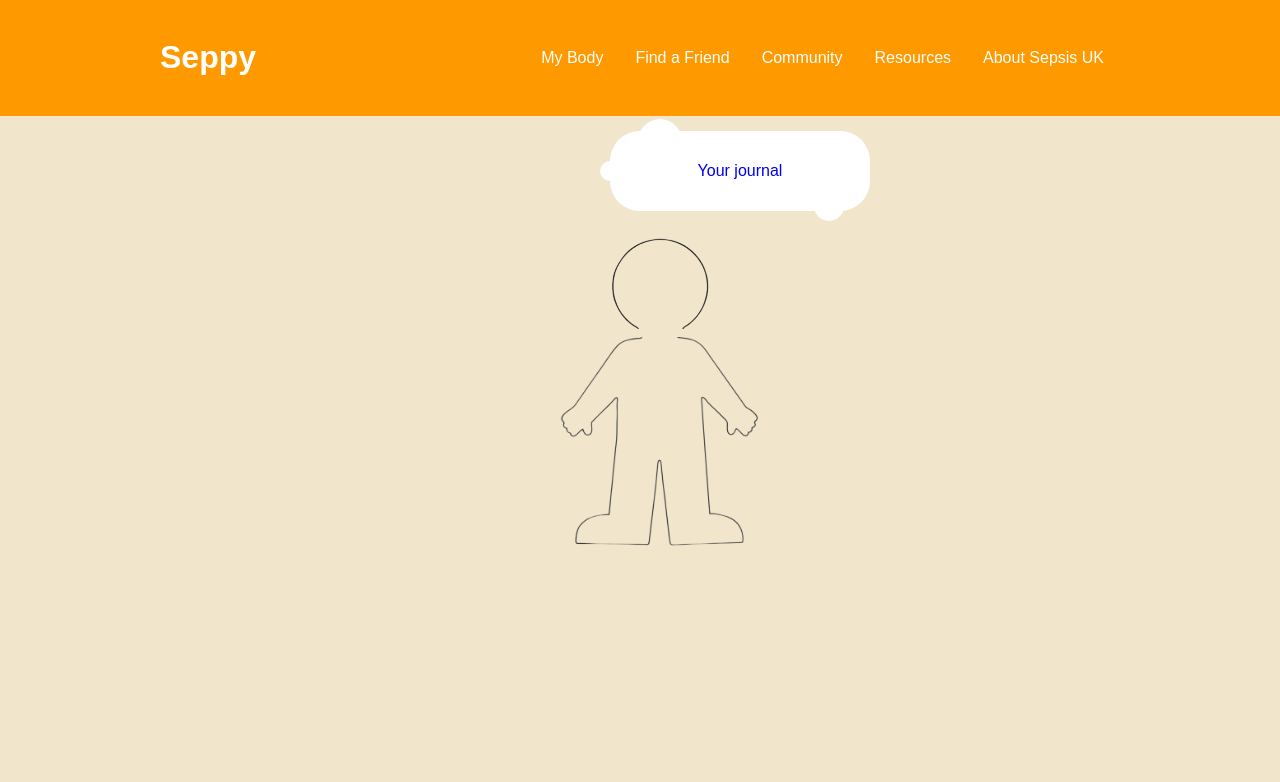
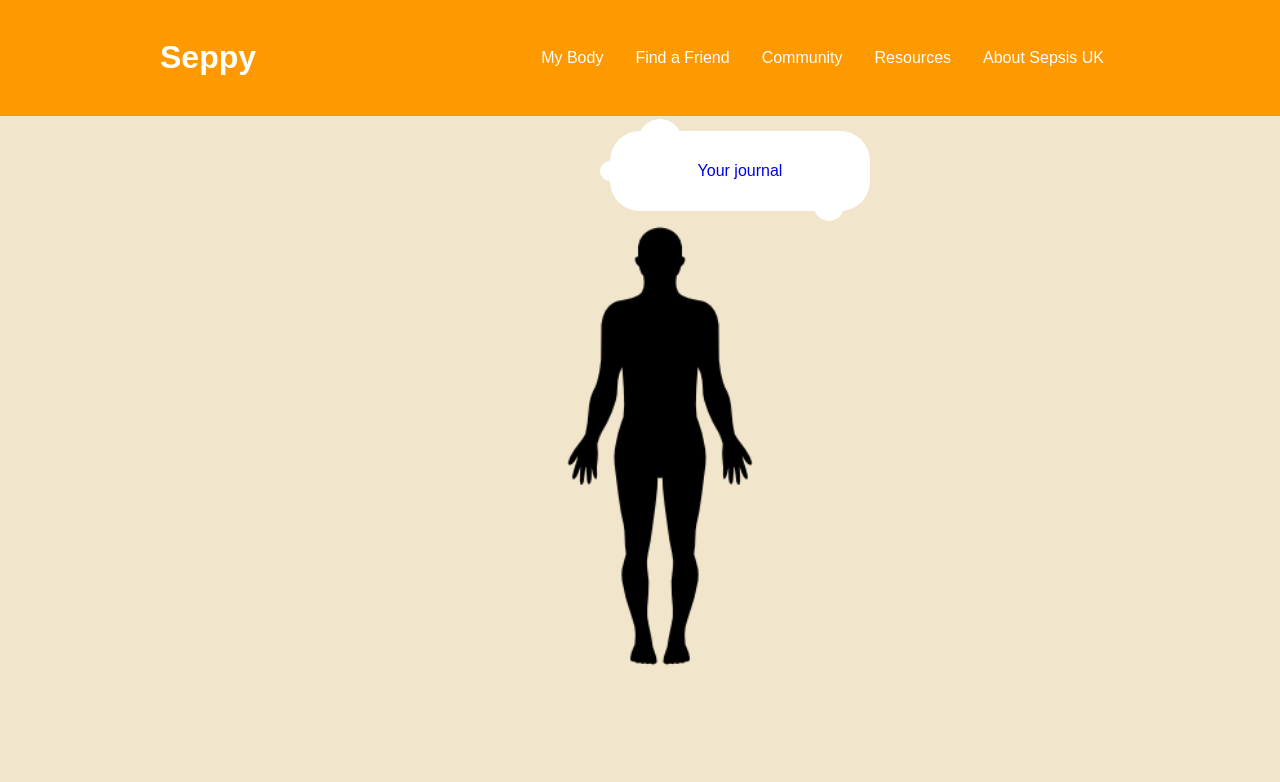
Before and after one commit to cfglondon24/Team-6, a website: page public/landing-page.html in a window 1280 px wide. Drawn offline with Linux system fonts and the light colour scheme; no server answers.

Commit message:
Final Changes
- Changed body picture

```diff
--- a/public/css/landing-page.css
+++ b/public/css/landing-page.css
@@ -40,7 +40,8 @@
 }
 
 .hover-link{
-    filter: grayscale(100%) brightness(50%)
+    filter: grayscale(100%) brightness(50%);
+    position: relative; bottom: 120px;
 }
 
 .hover-link:hover img{
--- a/public/landing-page.html
+++ b/public/landing-page.html
@@ -25,8 +25,7 @@
   <!-- Clickable body outline -->
   <ul class = "body-outline">
     <a href="journal.html" class="thought">Your journal</a>
-    <li><a href = "head.html" class="hover-link"><img src = "./assets/head.png" width="100px"></a></li>
-    <li><img src = "./assets/body.png" width="200px"></li>
+    <li><a href = "head.html" class="hover-link"><img src = "./assets/human.png" width="660px"></a></li>
   </ul>
 
   <div id="body-outline">
```
Also changed, not shown: public/assets/human.png (added).
